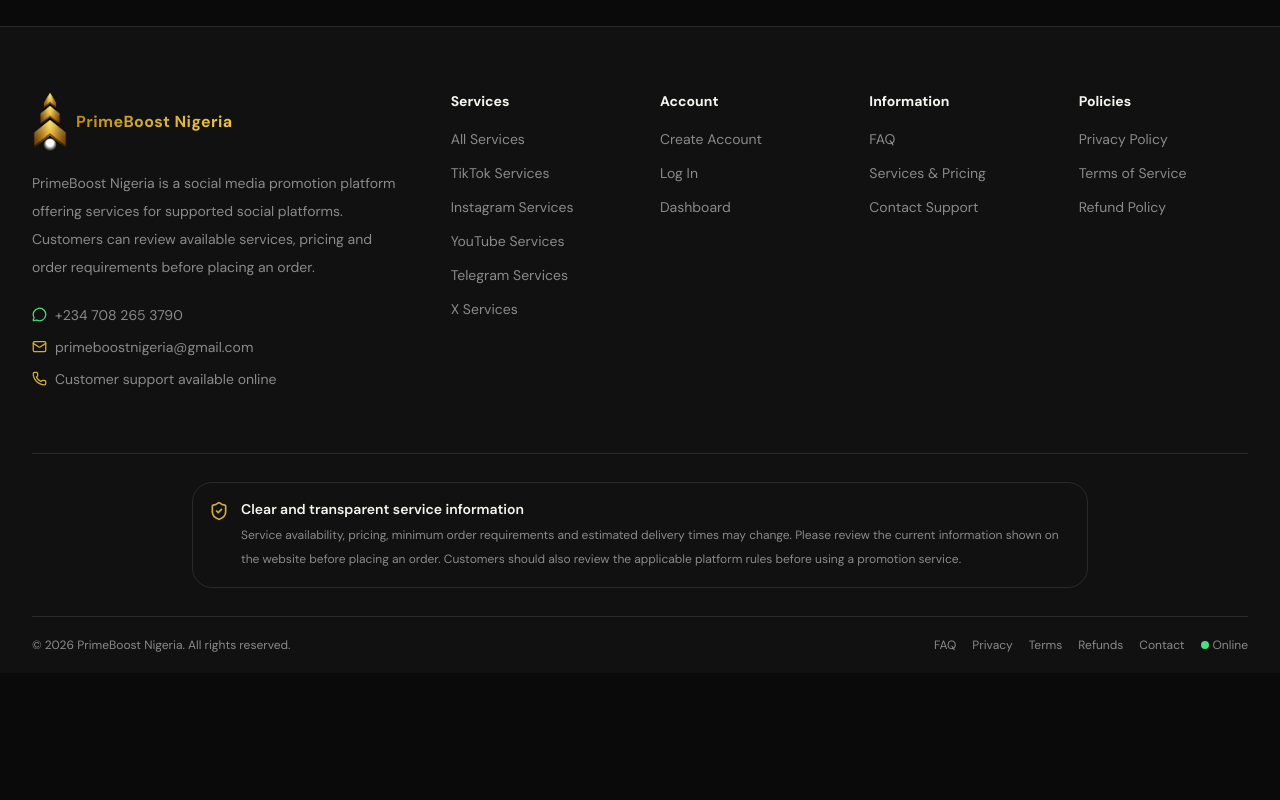
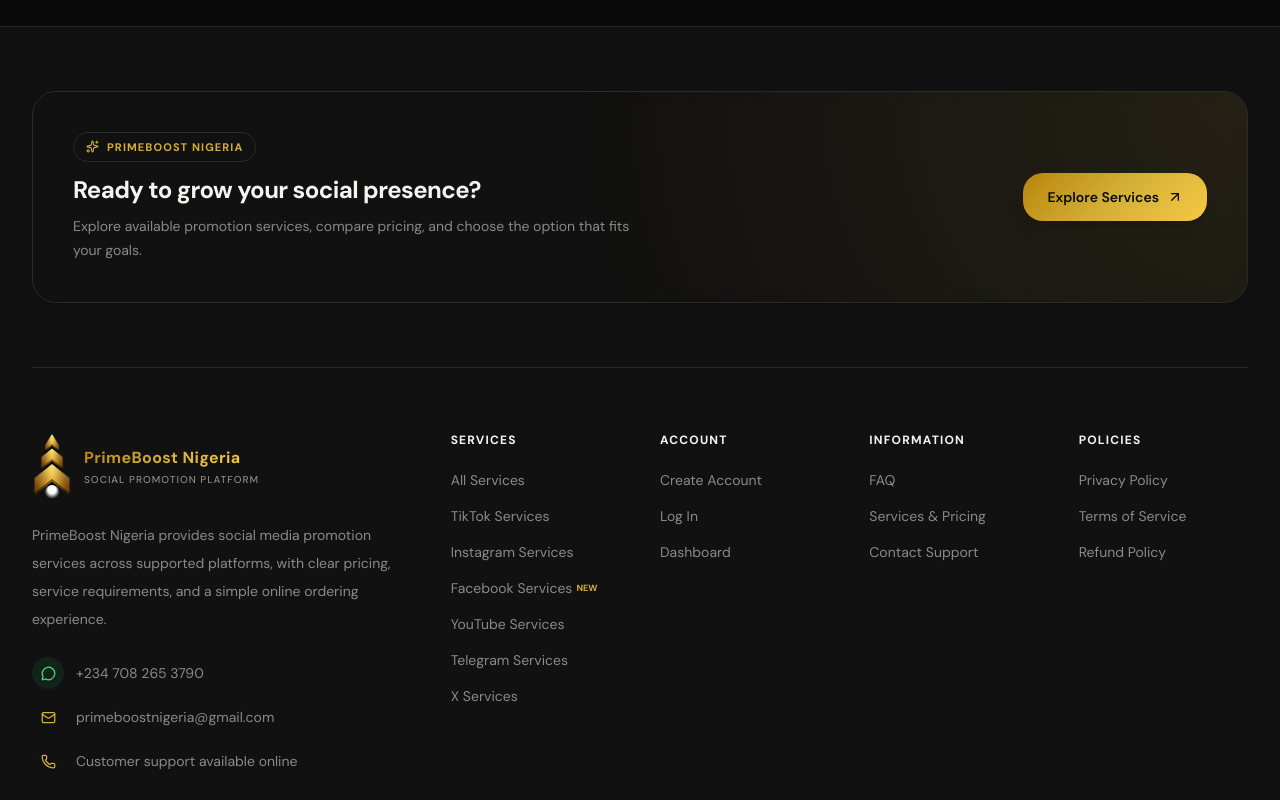
Before and after one commit to mhnzbexchange-ai/primeboostnigeria_6381, a Next.js app: page / in a window 1280 px wide. Shown: the part 5600-6400 px from the top of the page. Before the commit the page ends 6273 px from the top, so only its background shows below. Built offline with nearby package versions, Linux system fonts and the light colour scheme.

Commit message:
Update HomepageFooter.tsx

```diff
--- a/src/app/components/HomepageFooter.tsx
+++ b/src/app/components/HomepageFooter.tsx
@@ -6,6 +6,8 @@ import {
   Mail,
   Phone,
   ShieldCheck,
+  ArrowUpRight,
+  Sparkles,
 } from 'lucide-react';
 
 const footerLinks = {
@@ -13,6 +15,7 @@ const footerLinks = {
     { label: 'All Services', href: '/service-catalog' },
     { label: 'TikTok Services', href: '/service-catalog' },
     { label: 'Instagram Services', href: '/service-catalog' },
+    { label: 'Facebook Services', href: '/service-catalog' },
     { label: 'YouTube Services', href: '/service-catalog' },
     { label: 'Telegram Services', href: '/service-catalog' },
     { label: 'X Services', href: '/service-catalog' },
@@ -40,10 +43,68 @@ const footerLinks = {
 export default function HomepageFooter() {
   return (
     <footer
-      className="border-t border-border bg-card"
+      className="relative overflow-hidden border-t border-border bg-card"
       id="contact"
     >
-      <div className="mx-auto max-w-screen-xl px-4 lg:px-8">
+      {/* Background decoration */}
+      <div className="pointer-events-none absolute inset-0">
+        <div className="absolute left-1/4 top-0 h-72 w-72 rounded-full bg-primary/5 blur-3xl" />
+        <div className="absolute bottom-0 right-0 h-80 w-80 rounded-full bg-primary/5 blur-3xl" />
+      </div>
+
+      <div className="relative mx-auto max-w-screen-xl px-4 lg:px-8">
+
+        {/* Premium CTA */}
+        <div className="border-b border-border py-14 sm:py-16">
+
+          <div className="relative overflow-hidden rounded-3xl border border-primary/20 bg-background/60 p-7 shadow-lg backdrop-blur sm:p-10">
+
+            <div className="absolute inset-0 bg-[radial-gradient(circle_at_top_right,rgba(212,175,55,0.10),transparent_55%)]" />
+
+            <div className="relative flex flex-col items-start justify-between gap-7 md:flex-row md:items-center">
+
+              <div className="max-w-2xl">
+
+                <div className="mb-3 inline-flex items-center gap-2 rounded-full border border-primary/20 bg-primary/5 px-3 py-1.5">
+                  <Sparkles
+                    size={13}
+                    className="text-primary"
+                    aria-hidden="true"
+                  />
+
+                  <span className="text-[11px] font-bold tracking-widest text-primary">
+                    PRIMEBOOST NIGERIA
+                  </span>
+                </div>
+
+                <h2 className="text-xl font-bold tracking-tight sm:text-2xl">
+                  Ready to grow your social presence?
+                </h2>
+
+                <p className="mt-2 max-w-xl text-sm leading-6 text-muted-foreground">
+                  Explore available promotion services, compare pricing,
+                  and choose the option that fits your goals.
+                </p>
+
+              </div>
+
+              <Link
+                href="/service-catalog"
+                className="btn-primary inline-flex shrink-0 items-center gap-2 rounded-xl px-6 py-3.5 text-sm font-bold shadow-lg transition-transform hover:-translate-y-0.5"
+              >
+                Explore Services
+
+                <ArrowUpRight
+                  size={16}
+                  aria-hidden="true"
+                />
+              </Link>
+
+            </div>
+
+          </div>
+
+        </div>
 
         {/* Main footer */}
         <div className="grid grid-cols-1 gap-10 py-16 md:grid-cols-2 lg:grid-cols-4 xl:grid-cols-6">
@@ -51,19 +112,26 @@ export default function HomepageFooter() {
           {/* Brand */}
           <div className="lg:col-span-2 xl:col-span-2">
 
-            <div className="mb-4 flex items-center gap-2">
-              <AppLogo size={36} />
+            <div className="mb-5 flex items-center gap-3">
 
+              <AppLogo size={40} />
+
+              <div>
                 <span className="gold-gradient-text text-base font-bold tracking-wide">
                   PrimeBoost Nigeria
                 </span>
+
+                <p className="mt-0.5 text-[10px] font-medium uppercase tracking-widest text-muted-foreground">
+                  Social Promotion Platform
+                </p>
+              </div>
+
             </div>
 
             <p className="mb-6 max-w-sm text-sm leading-7 text-muted-foreground">
-              PrimeBoost Nigeria is a social media promotion platform
-              offering services for supported social platforms. Customers
-              can review available services, pricing and order requirements
-              before placing an order.
+              PrimeBoost Nigeria provides social media promotion services
+              across supported platforms, with clear pricing, service
+              requirements, and a simple online ordering experience.
             </p>
 
             {/* Contact */}
@@ -73,40 +141,54 @@ export default function HomepageFooter() {
                 href="https://wa.me/2347082653790"
                 target="_blank"
                 rel="noopener noreferrer"
-                className="flex items-center gap-2 text-sm text-muted-foreground transition-colors hover:text-foreground"
+                className="group flex items-center gap-3 text-sm text-muted-foreground transition-colors hover:text-foreground"
                 aria-label="Contact PrimeBoost Nigeria on WhatsApp"
               >
+                <span className="flex h-8 w-8 items-center justify-center rounded-lg bg-green-500/10">
                   <MessageCircle
                     size={15}
                     className="text-green-400"
                     aria-hidden="true"
                   />
+                </span>
 
+                <span>
                   +234 708 265 3790
+                </span>
               </a>
 
               <a
                 href="mailto:primeboostnigeria@gmail.com"
-                className="flex items-center gap-2 text-sm text-muted-foreground transition-colors hover:text-foreground"
+                className="group flex items-center gap-3 text-sm text-muted-foreground transition-colors hover:text-foreground"
                 aria-label="Email PrimeBoost Nigeria support"
               >
+                <span className="flex h-8 w-8 items-center justify-center rounded-lg bg-primary/10">
                   <Mail
                     size={15}
                     className="text-primary"
                     aria-hidden="true"
                   />
+                </span>
 
+                <span>
                   primeboostnigeria@gmail.com
+                </span>
               </a>
 
-              <div className="flex items-center gap-2 text-sm text-muted-foreground">
+              <div className="flex items-center gap-3 text-sm text-muted-foreground">
+
+                <span className="flex h-8 w-8 items-center justify-center rounded-lg bg-primary/10">
                   <Phone
                     size={15}
                     className="text-primary"
                     aria-hidden="true"
                   />
+                </span>
 
+                <span>
                   Customer support available online
+                </span>
+
               </div>
 
             </div>
@@ -117,20 +199,26 @@ export default function HomepageFooter() {
             ([category, links]) => (
               <div key={category}>
 
-                <h4 className="mb-4 text-sm font-bold">
+                <h4 className="mb-5 text-xs font-bold uppercase tracking-widest text-foreground">
                   {category}
                 </h4>
 
-                <ul className="space-y-2.5">
+                <ul className="space-y-3">
 
                   {links.map((link) => (
                     <li key={link.label}>
 
                       <Link
                         href={link.href}
-                        className="text-sm text-muted-foreground transition-colors hover:text-primary"
+                        className="group inline-flex items-center gap-1 text-sm text-muted-foreground transition-colors hover:text-primary"
                       >
                         {link.label}
+
+                        {link.label === 'Facebook Services' && (
+                          <span className="text-[9px] font-bold text-primary">
+                            NEW
+                          </span>
+                        )}
                       </Link>
 
                     </li>
@@ -147,21 +235,23 @@ export default function HomepageFooter() {
         {/* Transparency section */}
         <div className="border-t border-border py-7">
 
-          <div className="mx-auto flex max-w-4xl items-start gap-3 rounded-xl border border-primary/15 bg-background/50 p-4">
+          <div className="mx-auto flex max-w-4xl items-start gap-4 rounded-2xl border border-primary/15 bg-background/50 p-5 backdrop-blur">
 
+            <div className="flex h-9 w-9 shrink-0 items-center justify-center rounded-lg bg-primary/10">
               <ShieldCheck
-              size={20}
-              className="mt-0.5 flex-shrink-0 text-primary"
+                size={19}
+                className="text-primary"
                 aria-hidden="true"
               />
+            </div>
 
             <div>
-              <p className="text-sm font-semibold">
+              <p className="text-sm font-bold">
                 Clear and transparent service information
               </p>
 
               <p className="mt-1 text-xs leading-6 text-muted-foreground">
-                Service availability, pricing, minimum order requirements
+                Service availability, pricing, minimum order requirements,
                 and estimated delivery times may change. Please review the
                 current information shown on the website before placing an
                 order. Customers should also review the applicable platform
@@ -174,13 +264,13 @@ export default function HomepageFooter() {
         </div>
 
         {/* Bottom bar */}
-        <div className="flex flex-col items-center justify-between gap-4 border-t border-border py-5 sm:flex-row">
+        <div className="flex flex-col items-center justify-between gap-5 border-t border-border py-6 sm:flex-row">
 
           <p className="text-xs text-muted-foreground">
             © 2026 PrimeBoost Nigeria. All rights reserved.
           </p>
 
-          <div className="flex flex-wrap items-center justify-center gap-4">
+          <div className="flex flex-wrap items-center justify-center gap-x-5 gap-y-3">
 
             <Link
               href="#faq"
@@ -217,12 +307,15 @@ export default function HomepageFooter() {
               Contact
             </a>
 
-            <span className="flex items-center gap-1 text-xs text-muted-foreground">
+            <span className="flex items-center gap-2 text-xs font-medium text-muted-foreground">
+
               <span
                 className="h-2 w-2 rounded-full bg-green-400"
                 aria-hidden="true"
               />
+
               Online
+
             </span>
 
           </div>
```
Lines whose indentation alone changed are shown as unchanged.
